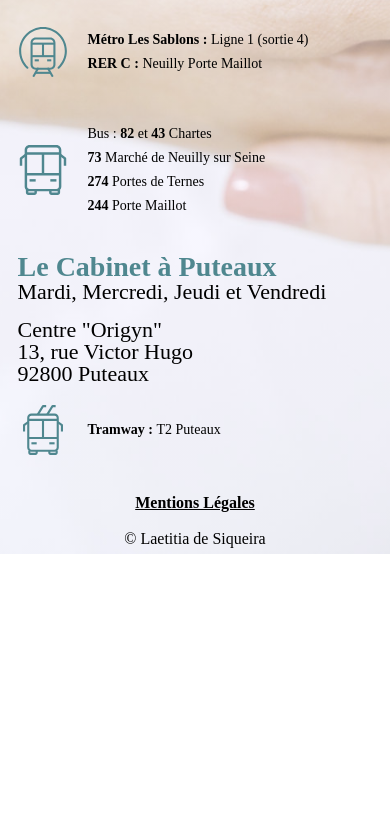
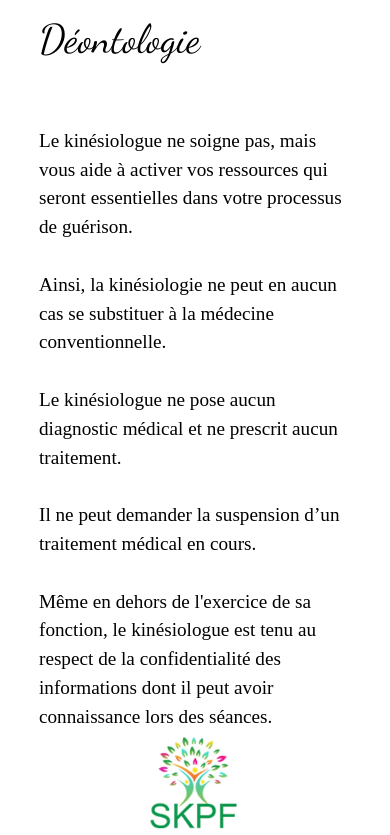
Before and after one commit to Noah-Sfez/kinesiologie, a Vue app: page /deontologie in a window 390 px wide. Shown: the part 849-1684 px from the top of the page. Before the commit the page ends 1403 px from the top, so only its background shows below. Built offline with nearby package versions, Linux system fonts and the light colour scheme; a web font is replaced by a local one.

Commit message:
Enhance responsiveness of Deontologie page for mobile devices

```diff
--- a/src/pages/Deontologie.vue
+++ b/src/pages/Deontologie.vue
@@ -1,3 +1,68 @@
 <template>
+    <div class="deontologie">
+        <img src="../assets/home/zen.jpeg" alt="">
+        <div>
+            <h2>Déontologie</h2>
+            <br><br>
+            <p>Le kinésiologue ne soigne pas, mais vous aide à activer vos ressources qui seront essentielles dans votre processus de guérison.</p>
+            <br>
+            <p>Ainsi, la kinésiologie ne peut en aucun cas se substituer à la médecine conventionnelle.</p>
+            <br>
+            <p>Le kinésiologue ne pose aucun diagnostic médical et ne prescrit aucun traitement.</p>
+            <br>
+            <p>Il ne peut demander la suspension d’un traitement médical en cours.</p>
+            <br>
+            <p>Même en dehors de l'exercice de sa fonction, le kinésiologue est tenu au respect de la confidentialité des informations dont il peut avoir connaissance lors des séances.</p>
+            <img src="../assets/home/skpf.png" alt="">
+            <p>Je suis membre du SKPF (Syndicat des Kinésiologues Professionnels Francophones) et à ce titre je me suis engagée à respecter le <a href="https://www.skpf.fr/gifs/pdf/Code-de-deontologie.pdf" target="_blank">code de déontologie</a> de ce syndicat.</p>
+        </div>
+    </div>
+</template>
 
-</template>
+<style scoped>
+.deontologie {
+    display: grid;
+    grid-template-columns: 60% 40%;
+    gap: 20px;
+    padding: 2%;
+    background-image: url(../assets/home/mer.jpeg);
+    background-size: cover;
+    background-attachment: fixed;
+    background-position: center;
+    color: black;
+}
+@media screen and (max-width: 768px) {
+    .deontologie {
+        grid-template-columns: 1fr;
+        padding: 2% 0%;
+    }
+}
+.deontologie img {
+    width: 100%;
+}
+.deontologie div {
+    background-color: rgba(255, 255, 255);
+    padding: 10% 20%;
+    color: rgb(0, 0, 0);
+    font-size: 1.2rem;
+    line-height: 1.5
+}
+@media screen and (max-width: 768px) {
+    .deontologie div {
+        padding: 5% 10%;
+    }
+}
+.deontologie a {
+    color: #659ba3;
+    font-weight: bold;
+}
+.deontologie > div img {
+    width: 30%;
+    margin: 0 35%;
+}
+.deontologie h2 {
+    font-size: 2.5rem;
+    font-weight: 300;
+    font-family: "Dancing Script", cursive;
+}
+</style>
```
Also changed, not shown: src/assets/home/skpf.png (renamed from src/assets/home/asset 3.png), src/assets/home/zen.jpeg (renamed from src/assets/home/asset 2.jpeg).
